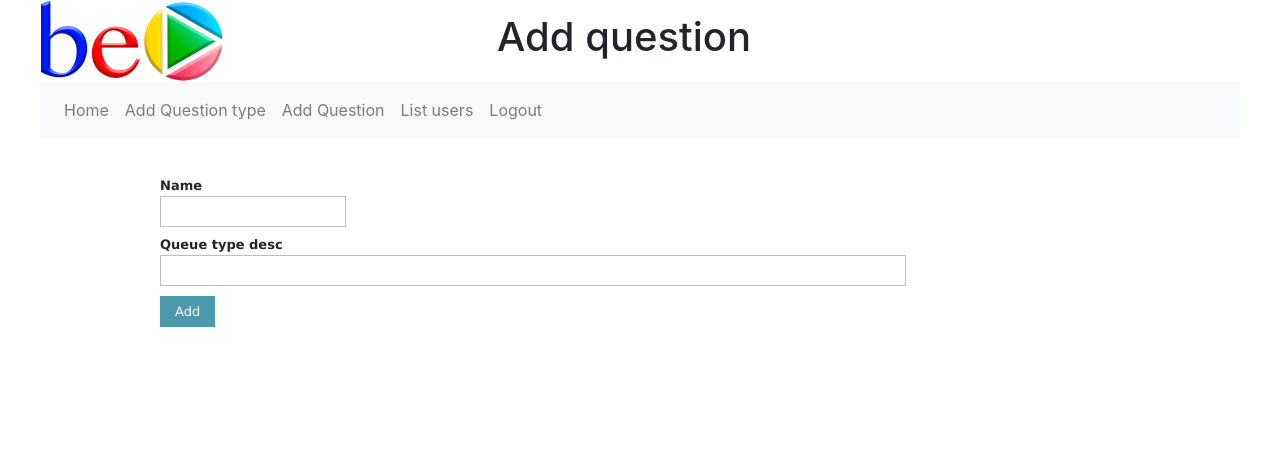
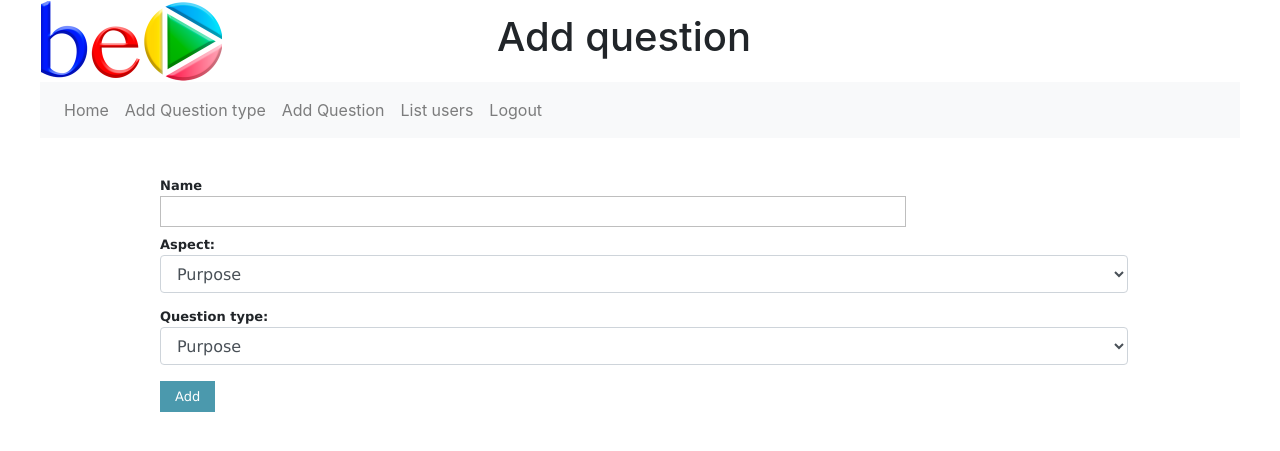
Before and after one commit to padouch/questionneire, a Flask app: template templates/question_add/addquestion.html in a window 1280 px wide. Shown: the top 451 px of the page. Run offline with Flask 2, Linux system fonts and the light colour scheme; the template is opened without the code that fills it, so the values that code supplies are empty; parts of the project's set-up code (start-up, migrations or seed data) failed here and were passed over; some libraries are stand-ins or nearby versions.

Commit message:
add question form

```diff
--- a/question/models.py
+++ b/question/models.py
@@ -20,3 +20,9 @@ def create_question(new_q_txt, new_q_aspect_id, new_q_type_id):
     db.session.commit()
 
     return question
+
+if __name__ == "__main__":
+    # Run this file directly to create the database tables.
+    print("Creating database tables...")
+    db.create_all()
+    print("Done!")
--- a/schema.sql
+++ b/schema.sql
@@ -1,7 +1,19 @@
 create table main.question_type
 (
-	"id" INTEGER
-		constraint question_type_pk
+    id          INTEGER
+        constraint question_type_pk
+            primary key autoincrement,
+    q_type_name text,
+    q_type_desc text
+);
+
+create table main.question
+(
+	id INTEGER
+		constraint question_pk
 			primary key autoincrement,
-	q_type_name text,
-	q_type_desc text
+	q_txt text,
+	q_deleted text default f,
+	q_aspect_id int,
+	q_type_id int
+);
--- a/templates/question_add/addquestion.html
+++ b/templates/question_add/addquestion.html
@@ -3,19 +3,48 @@
 {% block content %}
     {% if q_type %}
 
-        <p><strong>{{ q_type.name }}</strong> New question added.</p>
-        <p><a href="/">Queue type</a></p>
+        <p><strong>New question added.</strong>></p>
+        <p><a href="/">Queue list</a></p>
 
     {% endif %}
 
-    <form action="{{ url_for('typeadd') }}" method="POST" class="form-style-1">
+    <form action="{{ url_for('questionadd') }}" method="POST" class="form-style-1">
         <li>
-            <label for="name_id">Name</label>
-            <input id="name_id" name="name_field" type="text"/>
+            <label for="q_txt_lb">Name</label>
+            <input id="q_txt_lb" name="q_txt" type="text" size="100"/>
         </li>
         <li>
-            <label for="price_id">Queue type desc</label>
-            <input id="price_id" name="type_field" type="text" size="100"/>
+            <div class="form-group">
+                <label for="q_asc_id">Aspect:</label>
+                <select class="form-control" id="q_asc_id">
+                    <option value="1">Purpose</option>
+                    <option value="2">Balance</option>
+                    <option value="3">Performance/Productivity</option>
+                    <option value="4">Empowerment/People Management</option>
+                    <option value="5">Presence</option>
+                    <option value="6">Communication</option>
+                    <option value="7">Coaching</option>
+                    <option value="8">Traits</option>
+                    <option value="9">Personal/Career</option>
+                </select>
+            </div>
+        </li>
+        <li>
+            <div class="form-group">
+                <label for="q_type_id">Question type:</label>
+                <select class="form-control" id="q_type_id">
+                    <option value="1">Purpose</option>
+                    <option value="2">Balance</option>
+                    <option value="3">Performance/Productivity</option>
+                    <option value="4">Empowerment/People Management</option>
+                    <option value="5">Presence</option>
+                    <option value="6">Communication</option>
+                    <option value="7">Coaching</option>
+                    <option value="8">Traits</option>
+                    <option value="9">Personal/Career</option>
+                </select>
+            </div>
+
         </li>
         <li>
             <!-- We need a submit button to submit a form! -->
```
Also changed, not shown: question_type/views.py (+11 -0 lines).
